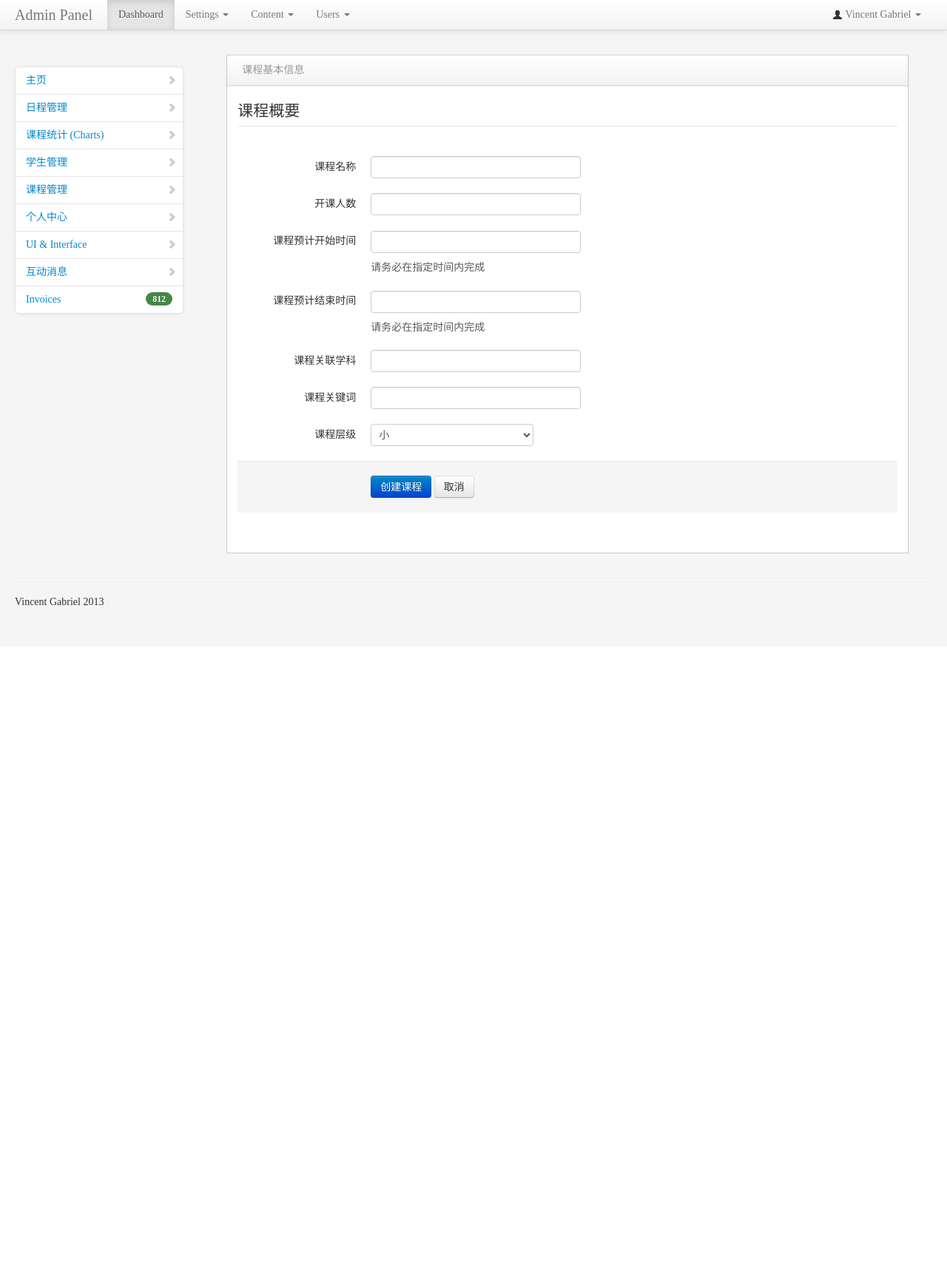
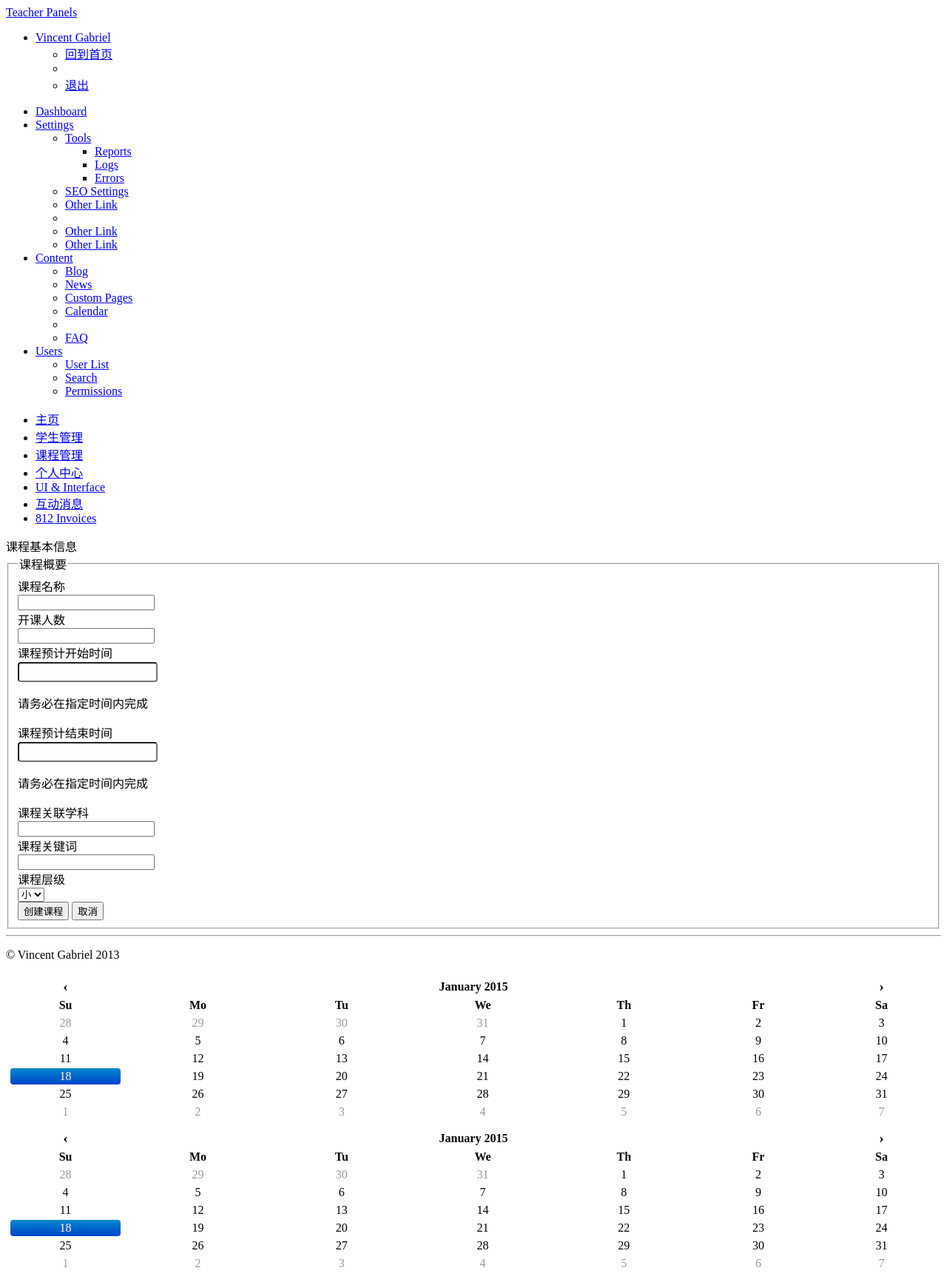
Before and after one commit to HoldSoulSkip/CourseCenter, an ASP.NET MVC app: template Views/CourseManage/CourseNew.cshtml in a window 1280 px wide. Shown: the whole page at 74% size. Before the commit the page ends 874 px from the top, so only its background shows below. Run offline with ASP.NET Core 8 and stand-ins for ASP.NET MVC 5, Linux system fonts and the light colour scheme; the template is opened without the code that fills it, so the values that code supplies are empty; the project's own start-up code is not run; a stand-in starts its controllers and pages; some libraries are stand-ins or nearby versions.

Commit message:
更新--模版页面
修改了主要的页面

```diff
--- a/Views/Shared/CouserAndStudent.cshtml
+++ b/Views/Shared/CouserAndStudent.cshtml
@@ -1,36 +1,16 @@
 <!DOCTYPE html>
-<html>
+<html class="no-js">
+<head>
+    <meta charset="utf-8" />
+    <meta name="viewport" content="width=device-width" />
+    <title>@ViewBag.Title</title>
+   @RenderSection("head", false)
 
-    <head>
-        <title>@ViewBag.Title</title>
 
-                                                  <style>
-#editor {overflow:scroll; border:1px solid #0088cc;min-height:300px;}
-</style>
-        <!-- Bootstrap -->
-        <link href="~/Content/bootstrap/css/bootstrap.min.css" rel="stylesheet" media="screen">
-        <link href="~/Content/bootstrap/css/bootstrap-responsive.min.css" rel="stylesheet" media="screen">
-        <link href="~/Content/assets/styles.css" rel="stylesheet" media="screen">
-        <link href="~/Content/assets/DT_bootstrap.css" rel="stylesheet" media="screen">
-        <link href="~/Content/bootstrap/css/teacherCourse.css" rel="stylesheet" media="screen">
-
-        <link href="http://netdna.bootstrapcdn.com/font-awesome/3.0.2/css/font-awesome.css" rel="stylesheet">
-
-              <!-- 乱码的原因是没有设置参数-->
-         <meta http-equiv="x-ua-compatible" content="ie=9" />
-        <meta http-equiv="Content-Type" content="text/html; charset=utf-8" />
-        <!--[if lte IE 8]><script language="javascript" type="text/javascript" src="vendors/flot/excanvas.min.js"></script><![endif]-->
-        <!-- HTML5 shim, for IE6-8 support of HTML5 elements -->
-        <!--[if lt IE 9]>
-            <script src="http://html5shim.googlecode.com/svn/trunk/html5.js"></script>
-        <![endif]-->
-        <script src="~/Content/vendors/modernizr-2.6.2-respond-1.1.0.min.js"></script>
-
-    </head>
-
-    <body>
-           @RenderBody()
-
+</head>
+<body>
+    @RenderBody()
+      <body>
         <div class="navbar navbar-fixed-top">
             <div class="navbar-inner">
                 <div class="container-fluid">
@@ -38,7 +18,7 @@
                      <span class="icon-bar"></span>
                      <span class="icon-bar"></span>
                     </a>
-                    <a class="brand" href="#">Admin Panel</a>
+                    <a class="brand" href="#">Teacher Panels</a>
                     <div class="nav-collapse collapse">
                         <ul class="nav pull-right">
                             <li class="dropdown">
@@ -47,11 +27,11 @@
                                 </a>
                                 <ul class="dropdown-menu">
                                     <li>
-                                        <a tabindex="-1" href="#">个人信息</a>
+                                        <a tabindex="-1" href="/Index/ShowIndex">回到首页</a>
                                     </li>
                                     <li class="divider"></li>
                                     <li>
-                                        <a tabindex="-1" href="/Home/loginOut">Logout</a>
+                                        <a tabindex="-1" href="/Home/loginOut">退出</a>
                                     </li>
                                 </ul>
                             </li>
@@ -148,12 +128,15 @@
                         <li id="Home">
                             <a href="/Home/TeacherIndex"><i class="icon-chevron-right"></i> 主页</a>
                         </li>
+                        <!---
                         <li>
                             <a href="calendar.html"><i class="icon-chevron-right"></i> 日程管理</a>
                         </li>
-                  <li>
-                            <a href="stats.html"><i class="icon-chevron-right"></i> 课程统计 (Charts)</a>
-                        </li>
+
+
+                  <li id="StudentScore">
+                            <a href="#"><i class="icon-chevron-right"></i> 课程统计</a>
+                        </li>-->
 
                         <li id="LearnerManage" >
                             <a href="/LearnerManage/Learners"><i class="icon-chevron-right"></i> 学生管理</a>
@@ -161,14 +144,14 @@
                               <li id="CourseManage">
                             <a href="/CourseManage/Courses"><i class="icon-chevron-right"></i>课程管理</a>
                         </li>
-                       <li id="GetPersonalInfo">
+                        <li id="GetPersonalInfo">
                             <a href="/PersonalManage/GetPersonalInfo"><i class="icon-chevron-right"></i> 个人中心</a>
                         </li>
                   <li>
                             <a href="interface.html"><i class="icon-chevron-right"></i> UI & Interface</a>
                         </li>
-                        <li id="QusetionManage">
-                            <a href="/QusetionManage/QusetionCenter"><i class="icon-chevron-right"></i> 互动消息</a>
+                         <li>
+                            <a href="/QusetionManage/QusetionCenter"><span class="badge badge-success pull-right">@ViewBag.newStamp</span> 互动消息</a>
                         </li>
                         <li>
                             <a href="#"><span class="badge badge-success pull-right">812</span> Invoices</a>
@@ -176,18 +159,17 @@
 
                     </ul>
                 </div>
+
                 <!--/span-->
-                @RenderSection("span9", false)
+                @RenderSection("span9",false)
             </div>
             <hr>
             <footer>
-                <p> Vincent Gabriel 2013</p>
+                <p>&copy; Vincent Gabriel 2013</p>
             </footer>
         </div>
-        <!--/.fluid-container-->
-      @RenderSection("booterScript")
-          @RenderSection("ModalShow",false)
+     @RenderSection("booterScript",false)
 
-    </body>
 
+</body>
 </html>
```
